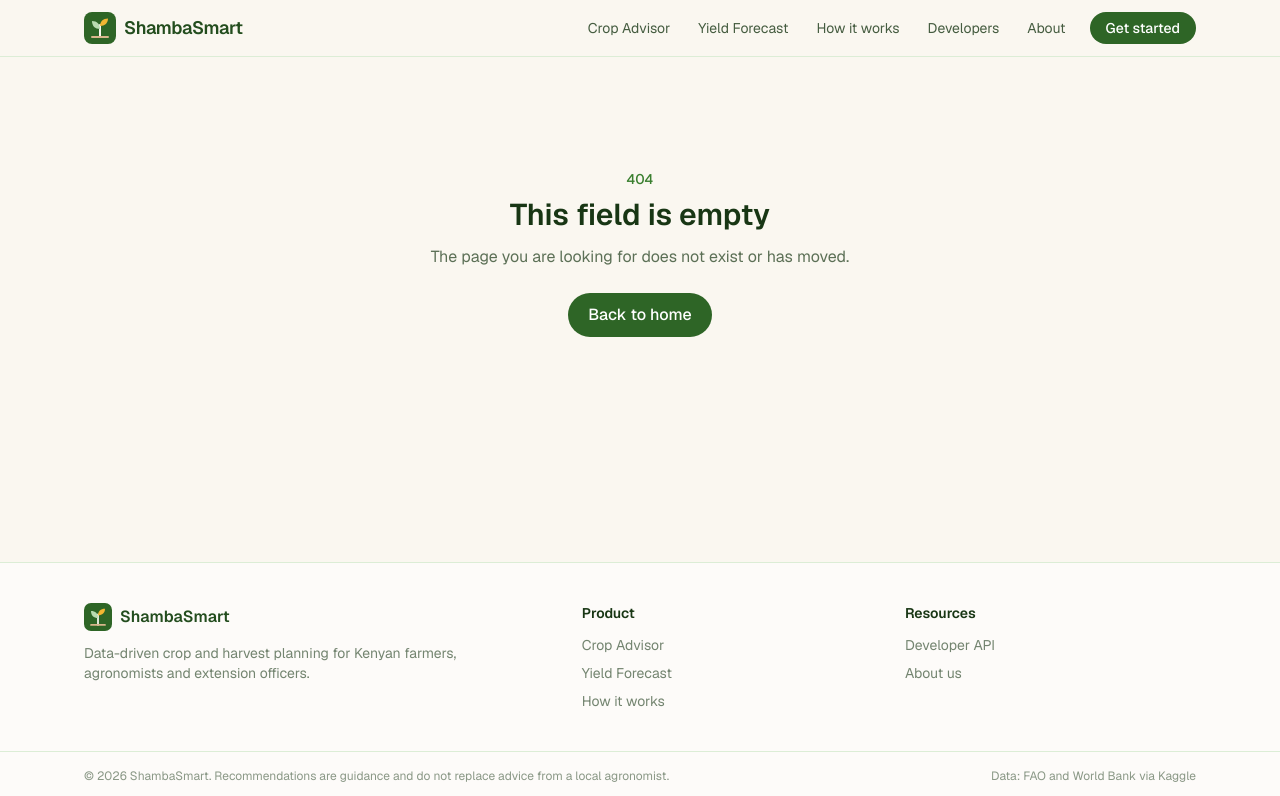
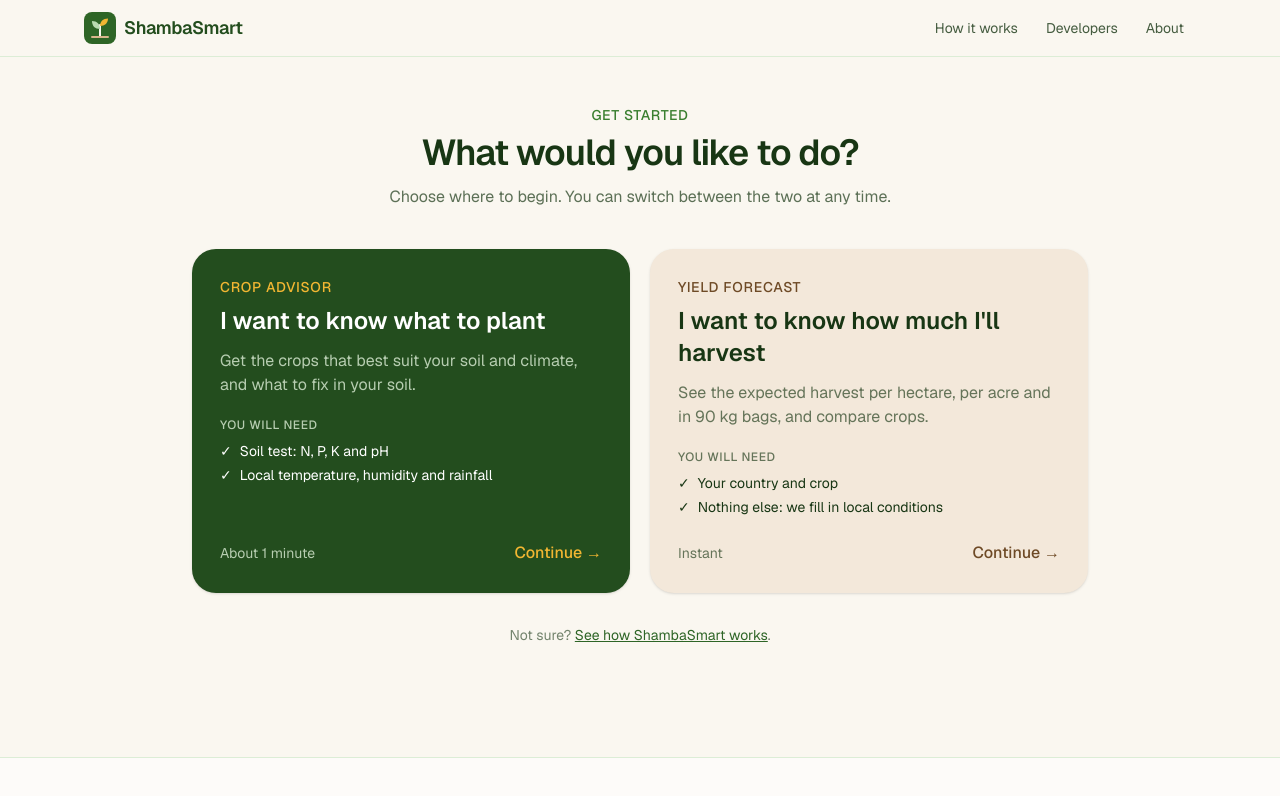
Before and after one commit to davewagacira/Shamba-Smart, a Next.js app: page /start in a window 1280 px wide. Before the commit this address had no page. Shown: the top 796 px of the page. Built offline with nearby package versions, Linux system fonts and the light colour scheme.

Commit message:
Give Get started its own onboarding flow
The header CTA now opens a /start page where users choose between the
Crop Advisor and the Yield Forecast. The tools move out of the header into
a tab switcher on the tool pages, and the CTA hides once inside the product.

```diff
--- a/src/app/crop-advisor/page.tsx
+++ b/src/app/crop-advisor/page.tsx
@@ -1,4 +1,5 @@
 import type { Metadata } from "next";
+import { ToolSwitcher } from "@/components/ToolSwitcher";
 import { RecommendForm } from "./RecommendForm";
 
 export const metadata: Metadata = {
@@ -9,8 +10,8 @@ export const metadata: Metadata = {
 export default function CropAdvisorPage() {
   return (
     <div>
-      <p className="text-sm font-medium uppercase tracking-wider text-leaf-600">Crop Advisor</p>
-      <h1 className="mt-1 text-3xl font-semibold tracking-tight text-leaf-900">What should I plant?</h1>
+      <ToolSwitcher />
+      <h1 className="text-3xl font-semibold tracking-tight text-leaf-900">What should I plant?</h1>
       <p className="mt-2 max-w-2xl text-leaf-900/70">
         Enter the values from your soil test and your local climate, or start from a typical field. We rank 22 crops
         by how well they suit your land and show what to adjust.
--- a/src/app/page.tsx
+++ b/src/app/page.tsx
@@ -108,7 +108,7 @@ export default function Home() {
           <p className="mt-1 text-leaf-100/80">Get a crop recommendation in seconds. No sign-up needed.</p>
         </div>
         <Link href="/crop-advisor" className="rounded-full bg-sun-400 px-6 py-3 font-medium text-leaf-900 hover:brightness-95">
-          Try the Crop Advisor
+          Open Crop Advisor
         </Link>
       </section>
     </div>
--- /dev/null
+++ b/src/app/start/page.tsx
@@ -0,0 +1,72 @@
+import type { Metadata } from "next";
+import Link from "next/link";
+
+export const metadata: Metadata = {
+  title: "Get started",
+  description: "Choose whether to find the right crop for your field or forecast your harvest.",
+};
+
+const CHOICES = [
+  {
+    href: "/crop-advisor",
+    tag: "Crop Advisor",
+    title: "I want to know what to plant",
+    text: "Get the crops that best suit your soil and climate, and what to fix in your soil.",
+    needs: ["Soil test: N, P, K and pH", "Local temperature, humidity and rainfall"],
+    time: "About 1 minute",
+    style: "bg-leaf-800 text-white hover:bg-leaf-900",
+    tagStyle: "text-sun-400",
+    muted: "text-leaf-100/80",
+    cta: "text-sun-400",
+  },
+  {
+    href: "/yield-forecast",
+    tag: "Yield Forecast",
+    title: "I want to know how much I'll harvest",
+    text: "See the expected harvest per hectare, per acre and in 90 kg bags, and compare crops.",
+    needs: ["Your country and crop", "Nothing else: we fill in local conditions"],
+    time: "Instant",
+    style: "bg-soil-100 text-leaf-900 hover:bg-soil-300/40",
+    tagStyle: "text-soil-700",
+    muted: "text-leaf-900/65",
+    cta: "text-soil-700",
+  },
+];
+
+export default function StartPage() {
+  return (
+    <div className="mx-auto max-w-4xl py-4">
+      <div className="text-center">
+        <p className="text-sm font-medium uppercase tracking-wider text-leaf-600">Get started</p>
+        <h1 className="mt-2 text-3xl font-semibold tracking-tight text-leaf-900 sm:text-4xl">What would you like to do?</h1>
+        <p className="mx-auto mt-3 max-w-xl text-leaf-900/70">Choose where to begin. You can switch between the two at any time.</p>
+      </div>
+
+      <div className="mt-10 grid gap-5 md:grid-cols-2">
+        {CHOICES.map((c) => (
+          <Link key={c.href} href={c.href} className={`group flex flex-col rounded-3xl p-7 shadow-sm transition ${c.style}`}>
+            <p className={`text-sm font-medium uppercase tracking-wider ${c.tagStyle}`}>{c.tag}</p>
+            <h2 className="mt-2 text-2xl font-semibold">{c.title}</h2>
+            <p className={`mt-3 ${c.muted}`}>{c.text}</p>
+            <div className="mt-5">
+              <p className={`text-xs font-medium uppercase tracking-wider ${c.muted}`}>You will need</p>
+              <ul className="mt-2 space-y-1 text-sm">
+                {c.needs.map((n) => (
+                  <li key={n} className="flex gap-2"><span aria-hidden>✓</span>{n}</li>
+                ))}
+              </ul>
+            </div>
+            <div className="mt-auto flex items-center justify-between pt-6">
+              <span className={`text-sm ${c.muted}`}>{c.time}</span>
+              <span className={`font-medium group-hover:underline ${c.cta}`}>Continue →</span>
+            </div>
+          </Link>
+        ))}
+      </div>
+
+      <p className="mt-8 text-center text-sm text-leaf-900/60">
+        Not sure? <Link href="/how-it-works" className="text-leaf-700 underline">See how ShambaSmart works</Link>.
+      </p>
+    </div>
+  );
+}
--- a/src/app/yield-forecast/page.tsx
+++ b/src/app/yield-forecast/page.tsx
@@ -1,4 +1,5 @@
 import type { Metadata } from "next";
+import { ToolSwitcher } from "@/components/ToolSwitcher";
 import { YieldForm } from "./YieldForm";
 
 export const metadata: Metadata = {
@@ -9,8 +10,8 @@ export const metadata: Metadata = {
 export default function YieldForecastPage() {
   return (
     <div>
-      <p className="text-sm font-medium uppercase tracking-wider text-soil-700">Yield Forecast</p>
-      <h1 className="mt-1 text-3xl font-semibold tracking-tight text-leaf-900">How much will I harvest?</h1>
+      <ToolSwitcher />
+      <h1 className="text-3xl font-semibold tracking-tight text-leaf-900">How much will I harvest?</h1>
       <p className="mt-2 max-w-2xl text-leaf-900/70">
         Choose your country and crop. Conditions start at the latest recorded values; adjust them to explore
         different scenarios, and the forecast updates instantly.
--- a/src/components/Footer.tsx
+++ b/src/components/Footer.tsx
@@ -2,7 +2,7 @@ import Link from "next/link";
 import { Logo } from "@/components/Logo";
 
 const COLUMNS = [
-  { title: "Product", links: [["Crop Advisor", "/crop-advisor"], ["Yield Forecast", "/yield-forecast"], ["How it works", "/how-it-works"]] },
+  { title: "Product", links: [["Get started", "/start"], ["Crop Advisor", "/crop-advisor"], ["Yield Forecast", "/yield-forecast"], ["How it works", "/how-it-works"]] },
   { title: "Resources", links: [["Developer API", "/developers"], ["About us", "/about"]] },
 ];
 
--- a/src/components/Nav.tsx
+++ b/src/components/Nav.tsx
@@ -6,17 +6,19 @@ import { useState } from "react";
 import { Logo } from "@/components/Logo";
 
 const LINKS = [
-  { href: "/crop-advisor", label: "Crop Advisor" },
-  { href: "/yield-forecast", label: "Yield Forecast" },
   { href: "/how-it-works", label: "How it works" },
   { href: "/developers", label: "Developers" },
   { href: "/about", label: "About" },
 ];
 
+// pages that are already inside the product, where "Get started" makes no sense
+const APP_ROUTES = ["/start", "/crop-advisor", "/yield-forecast"];
+
 export function Nav() {
   const path = usePathname();
   const [open, setOpen] = useState(false);
   const close = () => setOpen(false);
+  const inApp = APP_ROUTES.includes(path);
 
   return (
     <header className="sticky top-0 z-30 border-b border-leaf-100 bg-cream/95 backdrop-blur">
@@ -26,7 +28,7 @@ export function Nav() {
           <span className="text-lg tracking-tight">ShambaSmart</span>
         </Link>
 
-        <div className="ml-auto hidden items-center gap-1 whitespace-nowrap text-sm lg:flex">
+        <div className="ml-auto hidden items-center gap-1 whitespace-nowrap text-sm md:flex">
           {LINKS.map((l) => (
             <Link
               key={l.href}
@@ -38,9 +40,11 @@ export function Nav() {
               {l.label}
             </Link>
           ))}
-          <Link href="/crop-advisor" className="ml-2 rounded-full bg-leaf-700 px-4 py-1.5 font-medium text-white hover:bg-leaf-800">
-            Get started
-          </Link>
+          {!inApp && (
+            <Link href="/start" className="ml-2 rounded-full bg-leaf-700 px-4 py-1.5 font-medium text-white hover:bg-leaf-800">
+              Get started
+            </Link>
+          )}
         </div>
 
         <button
@@ -48,7 +52,7 @@ export function Nav() {
           onClick={() => setOpen((o) => !o)}
           aria-label={open ? "Close menu" : "Open menu"}
           aria-expanded={open}
-          className="ml-auto flex h-10 w-10 items-center justify-center rounded-full text-leaf-900 hover:bg-leaf-50 lg:hidden"
+          className="ml-auto flex h-10 w-10 items-center justify-center rounded-full text-leaf-900 hover:bg-leaf-50 md:hidden"
         >
           <svg viewBox="0 0 24 24" className="h-6 w-6" fill="none" stroke="currentColor" strokeWidth="2" strokeLinecap="round">
             {open ? <path d="M6 6l12 12M18 6L6 18" /> : <path d="M4 7h16M4 12h16M4 17h16" />}
@@ -57,7 +61,7 @@ export function Nav() {
       </nav>
 
       {open && (
-        <div className="border-t border-leaf-100 bg-cream px-5 pb-5 pt-2 lg:hidden">
+        <div className="border-t border-leaf-100 bg-cream px-5 pb-5 pt-2 md:hidden">
           <ul className="space-y-1">
             {LINKS.map((l) => (
               <li key={l.href}>
@@ -73,10 +77,12 @@ export function Nav() {
               </li>
             ))}
           </ul>
-          <Link href="/crop-advisor" onClick={close}
-            className="mt-3 block rounded-full bg-leaf-700 py-3 text-center font-medium text-white hover:bg-leaf-800">
-            Get started
-          </Link>
+          {!inApp && (
+            <Link href="/start" onClick={close}
+              className="mt-3 block rounded-full bg-leaf-700 py-3 text-center font-medium text-white hover:bg-leaf-800">
+              Get started
+            </Link>
+          )}
         </div>
       )}
     </header>
--- /dev/null
+++ b/src/components/ToolSwitcher.tsx
@@ -0,0 +1,33 @@
+"use client";
+
+import Link from "next/link";
+import { usePathname } from "next/navigation";
+
+const TOOLS = [
+  { href: "/crop-advisor", label: "Crop Advisor" },
+  { href: "/yield-forecast", label: "Yield Forecast" },
+];
+
+// segmented tabs for moving between the two tools
+export function ToolSwitcher() {
+  const path = usePathname();
+  return (
+    <div className="mb-6 inline-flex rounded-full border border-leaf-200 bg-white p-1 text-sm shadow-sm">
+      {TOOLS.map((t) => {
+        const active = path === t.href;
+        return (
+          <Link
+            key={t.href}
+            href={t.href}
+            aria-current={active ? "page" : undefined}
+            className={`rounded-full px-4 py-2 transition ${
+              active ? "bg-leaf-700 font-medium text-white" : "text-leaf-900/75 hover:bg-leaf-50 hover:text-leaf-900"
+            }`}
+          >
+            {t.label}
+          </Link>
+        );
+      })}
+    </div>
+  );
+}
```
